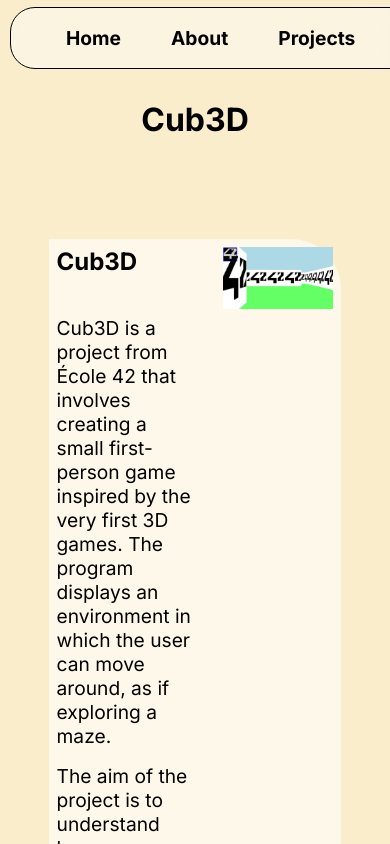
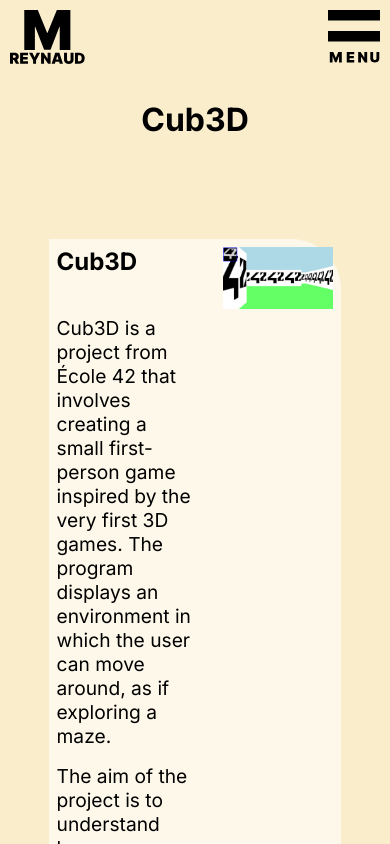
Before and after one commit to mreynaud42/my_showcase_website, a React (Vite) app in the folder showcase_website/: page /projects/cub3D in a window 390 px wide. Shown: the top 844 px of the page. Built offline with nearby package versions, Linux system fonts and the light colour scheme.

Commit message:
responsive header

```diff
--- a/showcase_website/src/components/header/Header.tsx
+++ b/showcase_website/src/components/header/Header.tsx
@@ -31,6 +31,9 @@ export default function Header() {
                     <a href="/projects">Projects</a>
                     <a href="/contact">Contact</a>
                 </nav>
+            </div>
+            <LangSelector/>
+            <div className={`top-bar menu-click ${isCheck ? "check-menu" : ""}`}>
                 <div className="burger-menu">
                     <input type="checkbox" id="menu-toggle" checked={isCheck} onChange={(e) => setIsCheck(e.target.checked)}/>
                     <label htmlFor="menu-toggle" className="menu-button">
@@ -39,7 +42,6 @@ export default function Header() {
                 </div>
             </div>
             <MenuDiv className={`${isCheck ? "check" : ""}`}/>
-            <LangSelector/>
         </header>
     );
 }
--- a/showcase_website/src/styles/components/header/header.css
+++ b/showcase_website/src/styles/components/header/header.css
@@ -4,6 +4,7 @@ header {
     top: 0;
 
     width: 100%;
+    max-width: 100%;
     height: 75px;
     padding: 10px;
 
@@ -55,8 +56,20 @@ header nav.menu a:hover {
     background-color: rgba(0, 0, 0, 0.2);
 }
 
-header div.burger-menu {
+header div.menu-click {
+    height: 100%;
+
     display: none;
+
+    z-index: 20;
+}
+
+header div.menu-click.check-menu {
+    display: block;
+}
+
+header div.menu-click .burger-menu {
+    height: 100%;
 }
 
 header #menu-toggle {
@@ -77,3 +90,12 @@ header img {
     height: 100%;
     max-width: 100%;
 }
+
+@media (max-width: 800px) {
+    header > div.top-bar.nav, header > div.custom-select {
+        display: none;
+    }
+    header div.menu-click {
+        display: block;
+    }
+}
--- a/showcase_website/src/styles/components/header/menuDiv.css
+++ b/showcase_website/src/styles/components/header/menuDiv.css
@@ -1,5 +1,9 @@
 
 div.fullscreen-menu {
+    width: 100vw;
+    max-width: 100%;
+    height: 100vh;
+    height: 100%;
     background-color: var(--secondary-color);
 
     position: fixed;
@@ -83,3 +87,12 @@ div.social-media-menu h2 {
     font-size: 3vh;
     font-weight: 500
 }
+
+@media (max-width: 800px) {
+    .fullscreen-menu .logo{
+        display: none;
+    }
+    .fullscreen-menu .nav-burger-menu {
+        width: 100%;
+    }
+}
```
